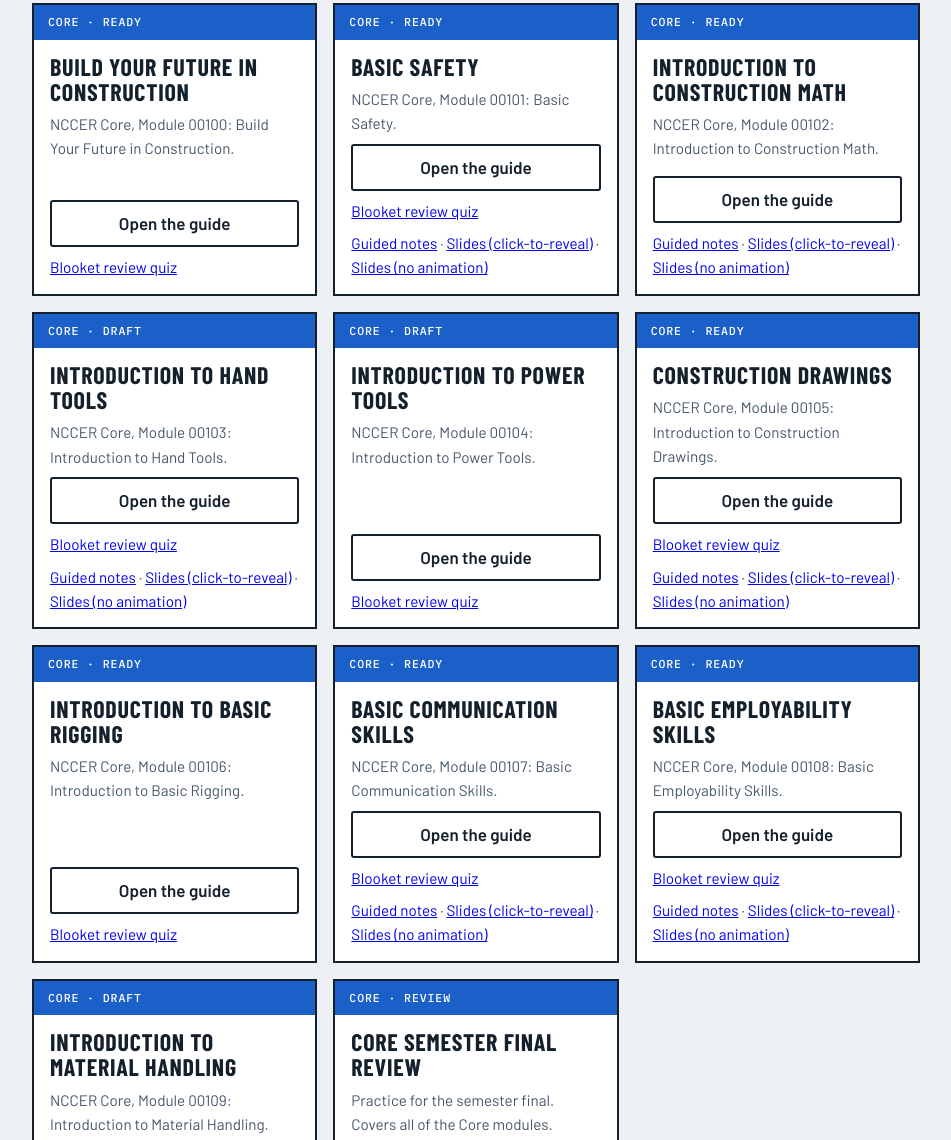
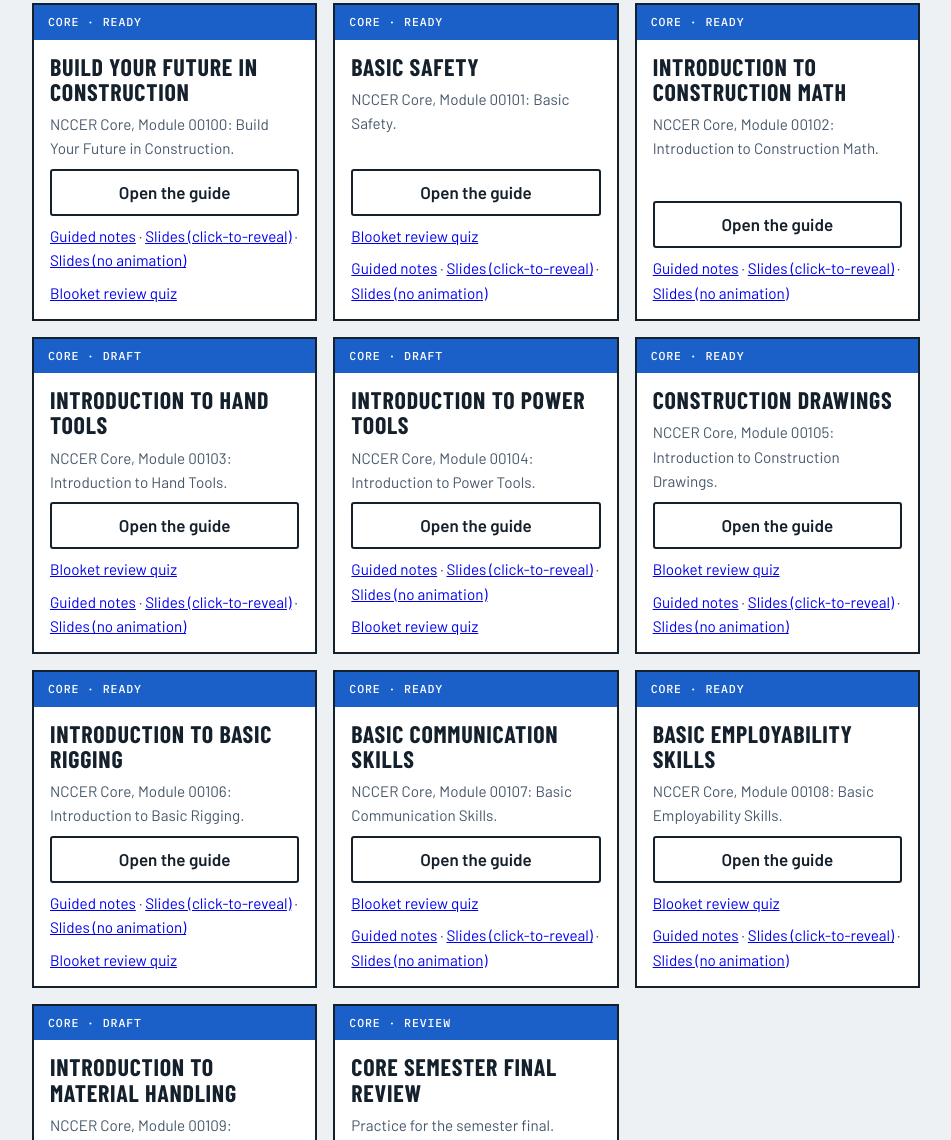
Before and after one commit to highgroundthree-art/electrical-el1-study-guides, a plain HTML site: page index.html in a window 1280 px wide. Shown: the part 911-2051 px from the top of the page, without its empty margins (164-1115 px from the left). Drawn offline with nearby package versions, Linux system fonts and the light colour scheme.

Commit message:
Add guided notes and lecture decks (animated and static) for Core 00100, 00104 and 00106
Co-Authored-By: Claude Sonnet 5.5 <noreply@anthropic.com>
Claude-Session: https://claude.ai/code/session_01EGDLTPVNbmtqdKt5Jk9AvK

```diff
--- a/index.html
+++ b/index.html
@@ -96,6 +96,7 @@ footer strong{color:var(--band-ink)}footer p{margin:0 0 6px}
         <h3>Build Your Future in Construction</h3>
         <p>NCCER Core, Module 00100: Build Your Future in Construction.</p>
         <a class="go" href="build-your-future-in-construction.html">Open the guide</a>
+        <p><a href="build-your-future-in-construction-materials/CM100_Guided_Notes.docx">Guided notes</a> · <a href="build-your-future-in-construction-materials/CM100_Lecture_Deck_Animated.pptx">Slides (click-to-reveal)</a> · <a href="build-your-future-in-construction-materials/CM100_Lecture_Deck_Static.pptx">Slides (no animation)</a></p>
         <p><a href="https://dashboard.blooket.com/set/6986135559ce2936b5dbf1fb" target="_blank" rel="noopener">Blooket review quiz</a></p>
       </div>
     </li>
@@ -134,6 +135,7 @@ footer strong{color:var(--band-ink)}footer p{margin:0 0 6px}
         <h3>Introduction to Power Tools</h3>
         <p>NCCER Core, Module 00104: Introduction to Power Tools.</p>
         <a class="go" href="introduction-to-power-tools.html">Open the guide</a>
+        <p><a href="introduction-to-power-tools-materials/CM104_Guided_Notes.docx">Guided notes</a> · <a href="introduction-to-power-tools-materials/CM104_Lecture_Deck_Animated.pptx">Slides (click-to-reveal)</a> · <a href="introduction-to-power-tools-materials/CM104_Lecture_Deck_Static.pptx">Slides (no animation)</a></p>
         <p><a href="https://dashboard.blooket.com/set/698623fa6edfb7b92377fe04" target="_blank" rel="noopener">Blooket review quiz</a></p>
       </div>
     </li>
@@ -153,6 +155,7 @@ footer strong{color:var(--band-ink)}footer p{margin:0 0 6px}
         <h3>Introduction to Basic Rigging</h3>
         <p>NCCER Core, Module 00106: Introduction to Basic Rigging.</p>
         <a class="go" href="introduction-to-basic-rigging.html">Open the guide</a>
+        <p><a href="introduction-to-basic-rigging-materials/CM106_Guided_Notes.docx">Guided notes</a> · <a href="introduction-to-basic-rigging-materials/CM106_Lecture_Deck_Animated.pptx">Slides (click-to-reveal)</a> · <a href="introduction-to-basic-rigging-materials/CM106_Lecture_Deck_Static.pptx">Slides (no animation)</a></p>
         <p><a href="https://dashboard.blooket.com/set/698b4f855498c29317cdaf83" target="_blank" rel="noopener">Blooket review quiz</a></p>
       </div>
     </li>
```
Also changed, not shown: 10 other files.
